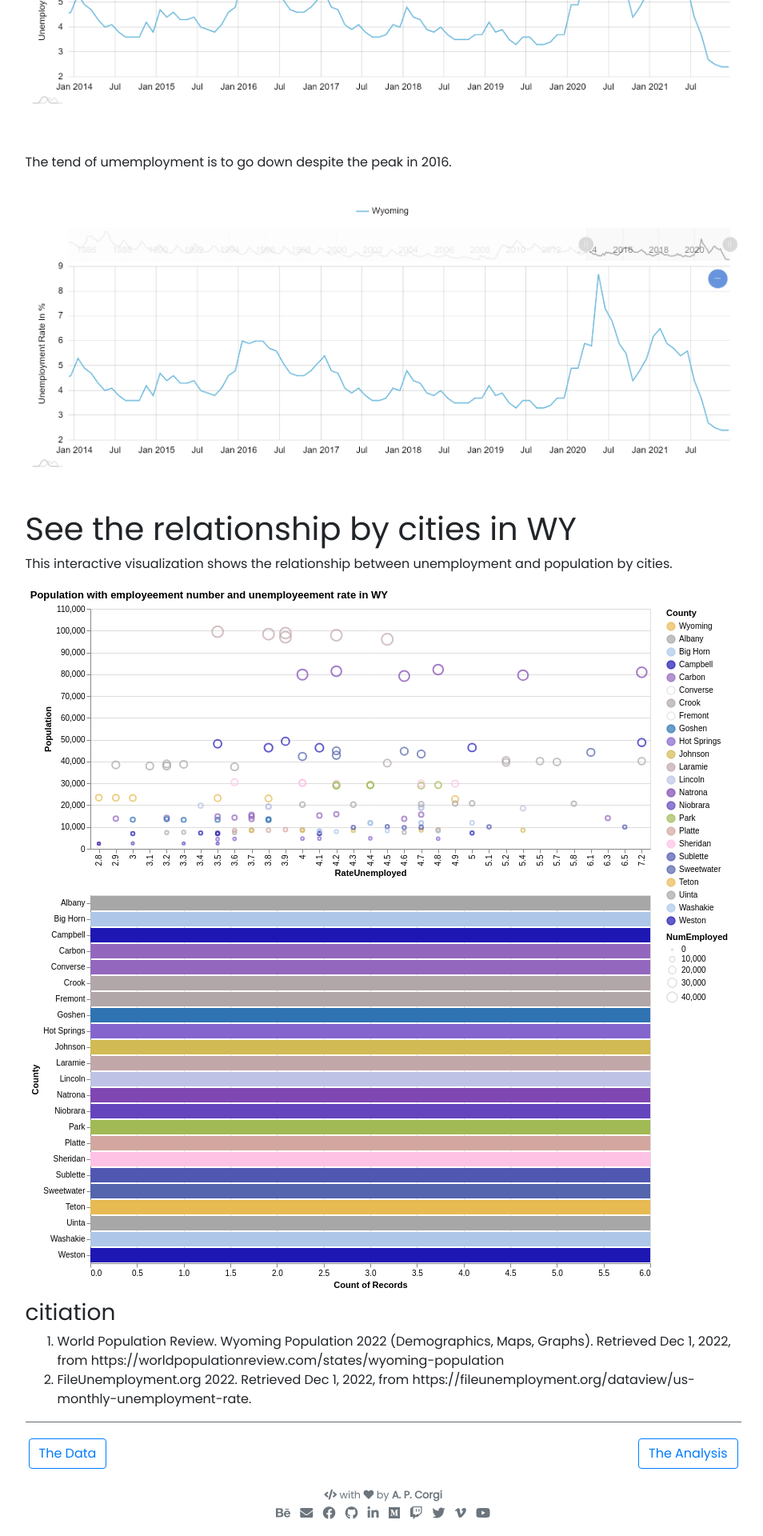
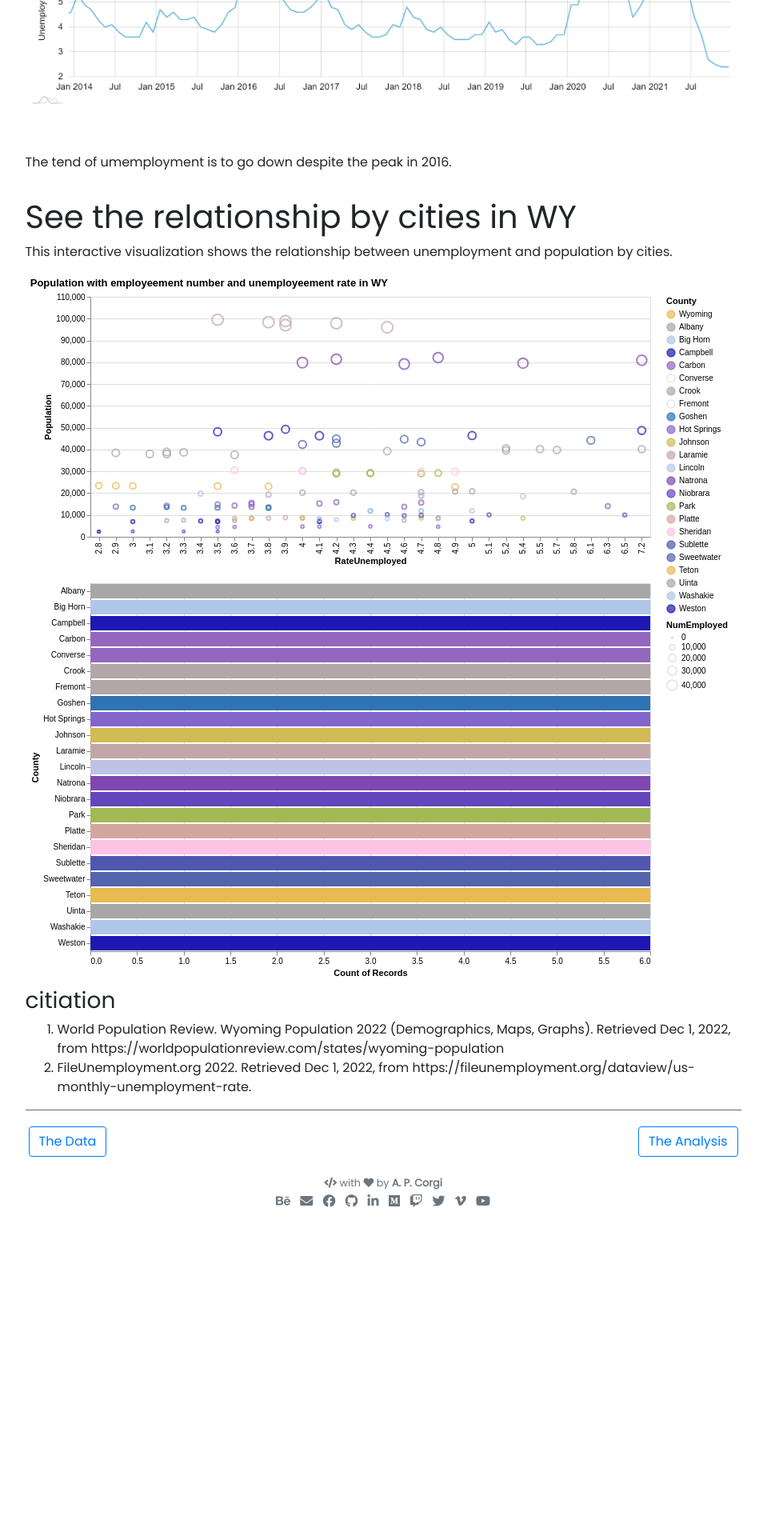
Before and after one commit to FlyingNightBird/FlyingNightBird.github.io, a Jekyll site: the page built from _projects/Final_Part3.md, in a window 1280 px wide. Shown: the part 1290-3210 px from the top of the page at 80% size, without its empty margins (161-1115 px from the left). Built offline with Jekyll 4.4.1, drawn with Linux system fonts in a browser that asks for light colours; nearby versions of some CDN libraries; after the commit the page ends 2820 px from its top, so only the background shows below that.

Commit message:
Update Final_Part3.md

```diff
--- a/_projects/Final_Part3.md
+++ b/_projects/Final_Part3.md
@@ -12,14 +12,13 @@
 
 Group member: Jiahao Tian/Zhuokun He
 # The population growth rate in WY
-![growth.PNG](https://github.com/FlyingNightBird/FlyingNightBird.github.io/blob/main/assets/pngs/growth.PNG)
+![growth.PNG](/assets/pngs/growth.PNG)
 From the data visualization we can see that the growth rate in WY can only remain the current level or keep going down after 2010.
 
 
 # The Unemployment Rate in WY
-![unemployment.PNG](https://github.com/FlyingNightBird/FlyingNightBird.github.io/blob/main/assets/pngs/unemployment.PNG)
+![unemployment.PNG](/assets/pngs/unemployment.PNG)
 The tend of umemployment is to go down despite the peak in 2016.
-![unemployment.PNG](/assets/pngs/unemployment.PNG)
 
 # See the relationship by cities in WY
 This interactive visualization shows the relationship between unemployment and population by cities.
```
